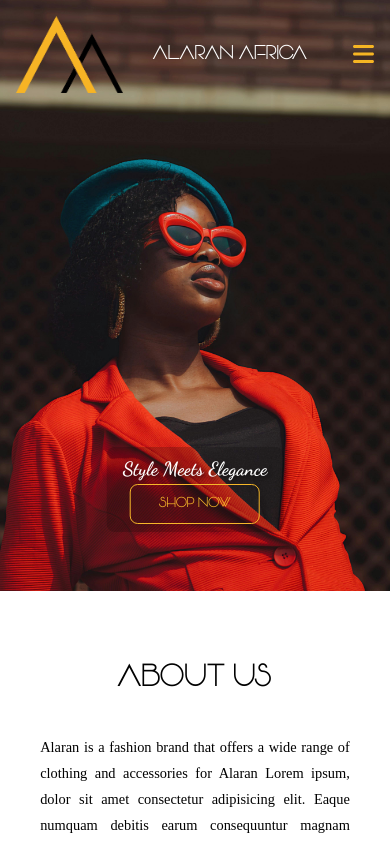
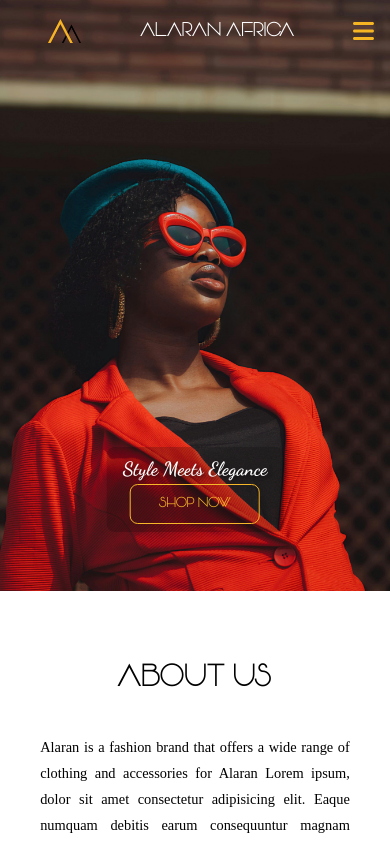
Before and after one commit to mrauthentik/Encanto, a React (Vite) app in the folder alaran/: page / in a window 390 px wide. Shown: the top 843 px of the page. Built offline with nearby package versions, Linux system fonts and the light colour scheme; a web font is replaced by a local one.

Commit message:
Refactor logo styles for improved responsiveness and add scroll effect to NavBar background

```diff
--- a/alaran/src/App.css
+++ b/alaran/src/App.css
@@ -34,11 +34,6 @@ nav {
   justify-content: space-between;
   align-items: center;
 }
-
-.logo {
-  font-family: var(--fancy);
-  font-size: 2rem;
-}
 .nav-text{
   font-family: var(--font);
   color: white;
@@ -72,8 +67,13 @@ nav {
   color: tomato;
 }
 .logo{
-  width: 25%;
-  height: 25%;
+  width: 150px;
+  height: auto;
+  margin-left: 2rem;
+  img{
+    width: 65%;
+    height: auto;
+  }
 }
 /* Desktop Nav Visibility */
 .desktop-nav {
@@ -130,8 +130,7 @@ nav {
     font-size: 20px;
   }
 .logo{
-  width: 30%;
-  height: 30%;
+  width: 100px;
 }
   .menu-icon {
     display: block; /* Show menu icon */
@@ -222,6 +221,9 @@ img {
 }
 
 @media (max-width: 480px) {
+ .logo{
+  width: 50px;
+ }
   .slider-container {
     height: 70vh; /* Reduce height further for smaller devices */
   }
--- a/alaran/src/components/NavBar.jsx
+++ b/alaran/src/components/NavBar.jsx
@@ -6,16 +6,31 @@ import logo from '../assets/alaran log2.png';
 
 const NavBar = () => {
   const [isMobileMenuOpen, setIsMobileMenuOpen] = useState(false);
+  const [isScrolled, setIsScrolled] = useState(false);
 
   const toggleMobileMenu = () => {
     setIsMobileMenuOpen((prev) => !prev);
   };
 
+  useEffect(() => {
+    const handleScroll = () => {
+      if (window.scrollY > 50) {
+        setIsScrolled(true);
+      } else {
+        setIsScrolled(false);
+      }
+    };
+
+    window.addEventListener("scroll", handleScroll);
+    return () => {
+      window.removeEventListener("scroll", handleScroll);
+    };
+  }, []);
+
   return (
     <motion.nav
-      initial={{ backgroundColor: "rgba(0, 0, 0, 0)" }}
       animate={{
-        backgroundColor: window.scrollY > 50 ? "rgba(0, 0, 0, 0.9)" : "rgba(0, 0, 0, 0)",
+        backgroundColor: isScrolled ? "rgba(0, 0, 0, 0.9)" : "rgba(0, 0, 0, 0)",
       }}
       style={{
         position: "fixed",
@@ -23,6 +38,7 @@ const NavBar = () => {
         width: "100%",
         padding: "1rem",
         zIndex: 1000,
+        transition: "background-color 0.3s ease",
       }}
     >
       <div className="navbar-container">
```
